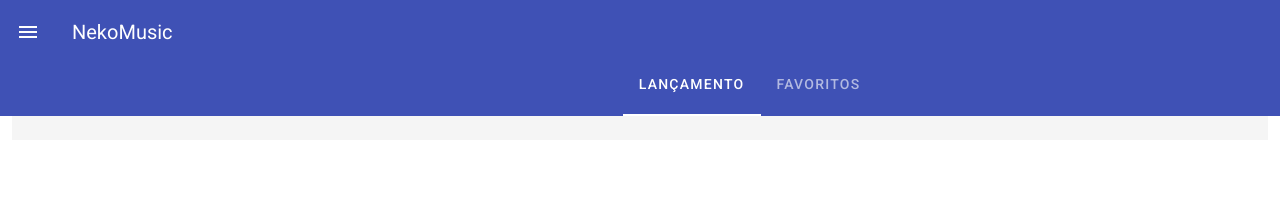
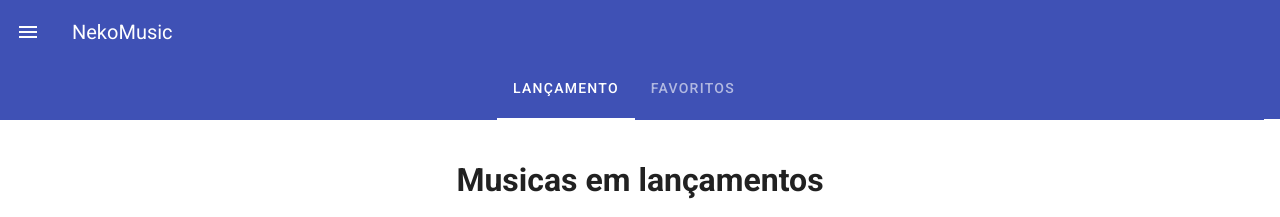
Before and after one commit to Gregiss/NekoMusic, a plain HTML site: page index.html in a window 1280 px wide. Shown: the top 217 px of the page. Drawn offline with nearby package versions, Linux system fonts and the light colour scheme.

Commit message:
Fix layout

```diff
--- a/assets/css/style.css
+++ b/assets/css/style.css
@@ -81,3 +81,7 @@
     top: 35%;
     transform: translate(-50%);
 }
+
+.v-toolbar{
+    background: #3f51b5 !important;
+}
--- a/index.html
+++ b/index.html
@@ -53,10 +53,10 @@
                 <!-- Home -->
                 <div class="home">
                     <v-app-bar
-                    style="z-index: 52; box-shadow: 1px 1px 1px transparent !important;"
+                    style="z-index: 52; box-shadow: 1px 1px 1px transparent !important; position: fixed; width: 100%; right: 0px;top: 55px;"
                     hide-on-scroll>
                         <v-tabs
-                          style="top: -20px; position: fixed; width: 120%; left: 0px; z-index: 50;"
+                          style="top: 5px; position: fixed; width: 100%; left: 0px; z-index: 50;"
                           v-model="tab"
                           background-color="indigo"
                           centered
```
